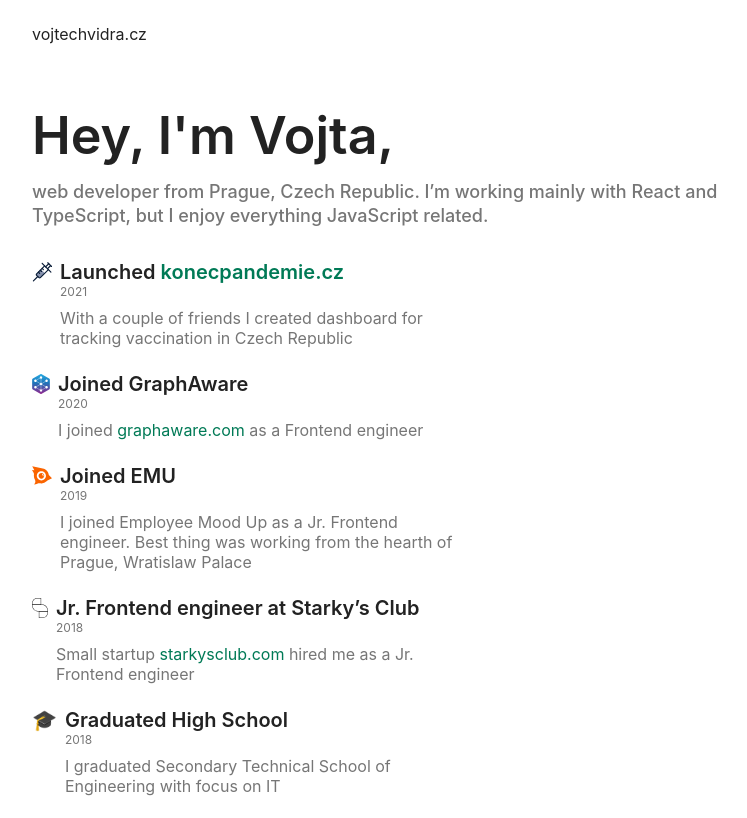
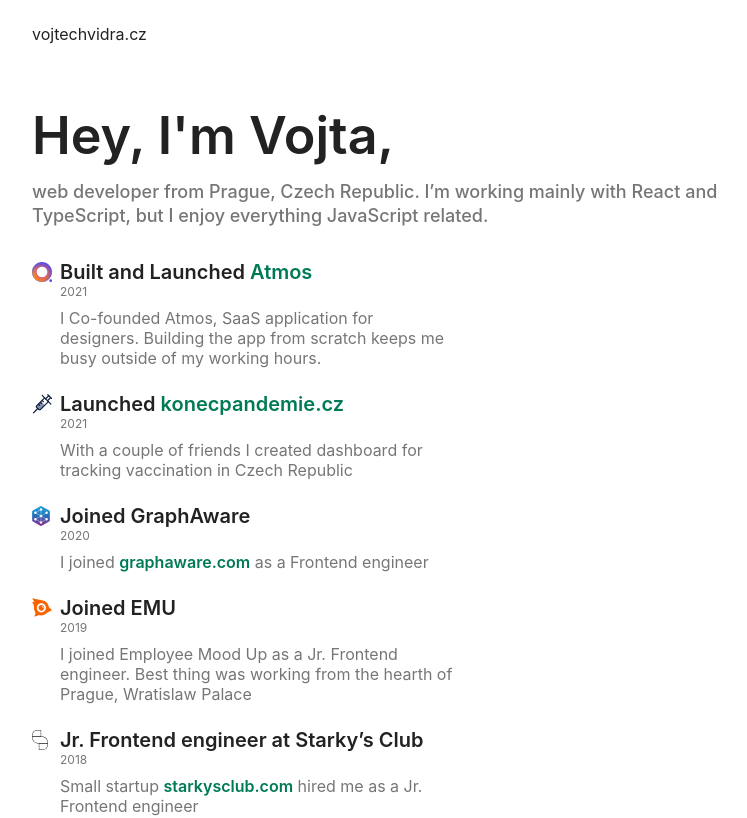
Before and after one commit to VojtechVidra/vojtechvidra.cz, a Next.js app: page / in a window 1280 px wide. Shown: the top 818 px of the page, without its empty margins (236-983 px from the left). Built offline with nearby package versions, Linux system fonts and the light colour scheme.

Commit message:
feat: Add Atmos and fix SEO issues

```diff
--- a/src/components/Footer.tsx
+++ b/src/components/Footer.tsx
@@ -40,5 +40,5 @@
   color: ${color("neutrals", "grey")};
   display: inline-block;
 
-  ${font("body")}
+  ${font("label")}
 `;
--- a/src/components/Menu.tsx
+++ b/src/components/Menu.tsx
@@ -52,6 +52,9 @@
   padding: ${spacing(3)}px ${spacing(2)}px;
   cursor: pointer;
   color: ${color("neutrals", "black")};
+  :hover {
+    text-decoration: none;
+  }
 
   ${font("body")}
 
--- a/src/components/TimelineItem.tsx
+++ b/src/components/TimelineItem.tsx
@@ -23,7 +23,8 @@
 };
 
 const SWrapper = styled.div`
-  display: flex;
+  display: grid;
+  grid-template-columns: 28px 1fr;
   margin-bottom: ${spacing(3)}px;
 `;
 
@@ -39,7 +40,11 @@
   ${font("h4")}
 
   a {
-    color: ${color("primary", "primary")};
+    color: ${color("primary", "text")};
+    transition: 0.1s;
+    :hover {
+      color: ${color("primary", "textHover")};
+    }
   }
 `;
 
@@ -54,6 +59,11 @@
   ${font("body")}
 
   a {
-    color: ${color("primary", "primary")};
+    color: ${color("primary", "text")};
+    ${font("label")}
+    transition: .1s;
+    :hover {
+      color: ${color("primary", "textHover")};
+    }
   }
 `;
--- a/src/data/timeline-data.tsx
+++ b/src/data/timeline-data.tsx
@@ -1,16 +1,38 @@
+/* eslint-disable @next/next/no-img-element */
+
 export const timelineData = [
   {
     title: (
       <>
+        Built and Launched{" "}
+        <a href="https://atmos.style/" target="_blank" rel="noreferrer">
+          Atmos
+        </a>
+      </>
+    ),
+    date: "2021",
+    text: "I Co-founded Atmos, SaaS application for designers. Building the app from scratch keeps me busy outside of my working hours.",
+    icon: <img src="/atmos.svg" alt="Atmos logo" width={20} height={20} />,
+  },
+  {
+    title: (
+      <>
         Launched{" "}
-        <a href="https://konecpandemie.cz/" target="_blank">
+        <a href="https://konecpandemie.cz/" target="_blank" rel="noreferrer">
           konecpandemie.cz
         </a>
       </>
     ),
     date: "2021",
     text: "With a couple of friends I created dashboard for tracking vaccination in Czech Republic",
-    icon: <img src="/syringe.svg" />,
+    icon: (
+      <img
+        src="/syringe.svg"
+        alt="konecpandemie.cz logo"
+        width={20}
+        height={20}
+      />
+    ),
   },
   {
     title: "Joined GraphAware",
@@ -18,19 +40,21 @@
     text: (
       <>
         I joined{" "}
-        <a href="https://graphaware.com/" target="_blank">
+        <a href="https://graphaware.com/" target="_blank" rel="noreferrer">
           graphaware.com
         </a>{" "}
         as a Frontend engineer
       </>
     ),
-    icon: <img src="/graphaware.svg" />,
+    icon: (
+      <img src="/graphaware.svg" alt="GraphAware logo" width={18} height={20} />
+    ),
   },
   {
     title: "Joined EMU",
     date: "2019",
     text: "I joined Employee Mood Up as a Jr. Frontend engineer. Best thing was working from the hearth of Prague, Wratislaw Palace",
-    icon: <img src="/emu.svg" />,
+    icon: <img src="/emu.svg" alt="EMU logo" width={20} height={19} />,
   },
   {
     title: "Jr. Frontend engineer at Starky’s Club",
@@ -38,13 +62,20 @@
     text: (
       <>
         Small startup{" "}
-        <a href="https://www.starkysclub.com/" target="_blank">
+        <a href="https://www.starkysclub.com/" target="_blank" rel="noreferrer">
           starkysclub.com
         </a>{" "}
         hired me as a Jr. Frontend engineer
       </>
     ),
-    icon: <img src="/starkysclub.svg" />,
+    icon: (
+      <img
+        src="/starkysclub.svg"
+        alt="Starky's club logo"
+        width={16}
+        height={20}
+      />
+    ),
   },
   {
     title: "Graduated High School",
@@ -58,7 +89,7 @@
     text: (
       <>
         I created first WordPress website{" "}
-        <a href="https://pereny.cz/" target="_blank">
+        <a href="https://pereny.cz/" target="_blank" rel="noreferrer">
           pereny.cz
         </a>
       </>
--- a/src/pages/_document.tsx
+++ b/src/pages/_document.tsx
@@ -31,7 +31,7 @@
 
   render() {
     return (
-      <Html>
+      <Html lang="en">
         <Head>
           {/* Global Site Tag (gtag.js) - Google Analytics */}
           <script
@@ -48,6 +48,11 @@
           `,
             }}
           />
+
+          <meta
+            name="description"
+            content="Front-end developer, building SaaS for designers on the side"
+          />
         </Head>
         <body>
           <Main />
--- a/src/styles/GlobalStyle.ts
+++ b/src/styles/GlobalStyle.ts
@@ -12,6 +12,9 @@
 a {
   color: inherit;
   text-decoration: none;
+  :hover {
+    text-decoration: underline;
+  }
 }
 
 * {
--- a/src/styles/styled.d.ts
+++ b/src/styles/styled.d.ts
@@ -12,7 +12,8 @@
   export interface DefaultTheme {
     palette: {
       primary: {
-        primary: string;
+        text: string;
+        textHover: string;
       };
       neutrals: {
         white: string;
--- a/src/styles/theme.tsx
+++ b/src/styles/theme.tsx
@@ -4,10 +4,17 @@
   ThemeProvider as SThemeProvider,
 } from "styled-components";
 
+const green = {
+  400: "#00976b",
+  500: "#007a56",
+  700: "#005238",
+};
+
 const STheme: DefaultTheme = {
   palette: {
     primary: {
-      primary: "#007a56",
+      text: green[500],
+      textHover: green[400],
     },
     neutrals: {
       black: "#222222",
```
Also changed, not shown: public/atmos.svg (added).
